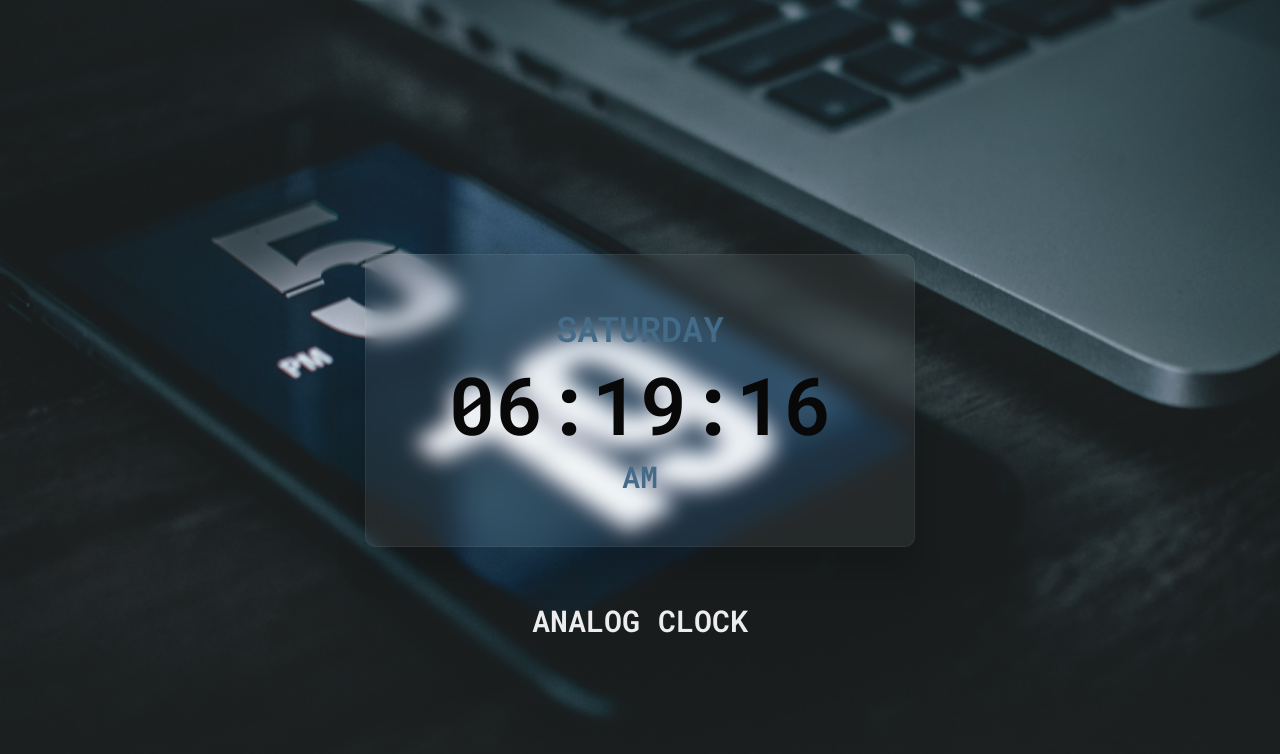
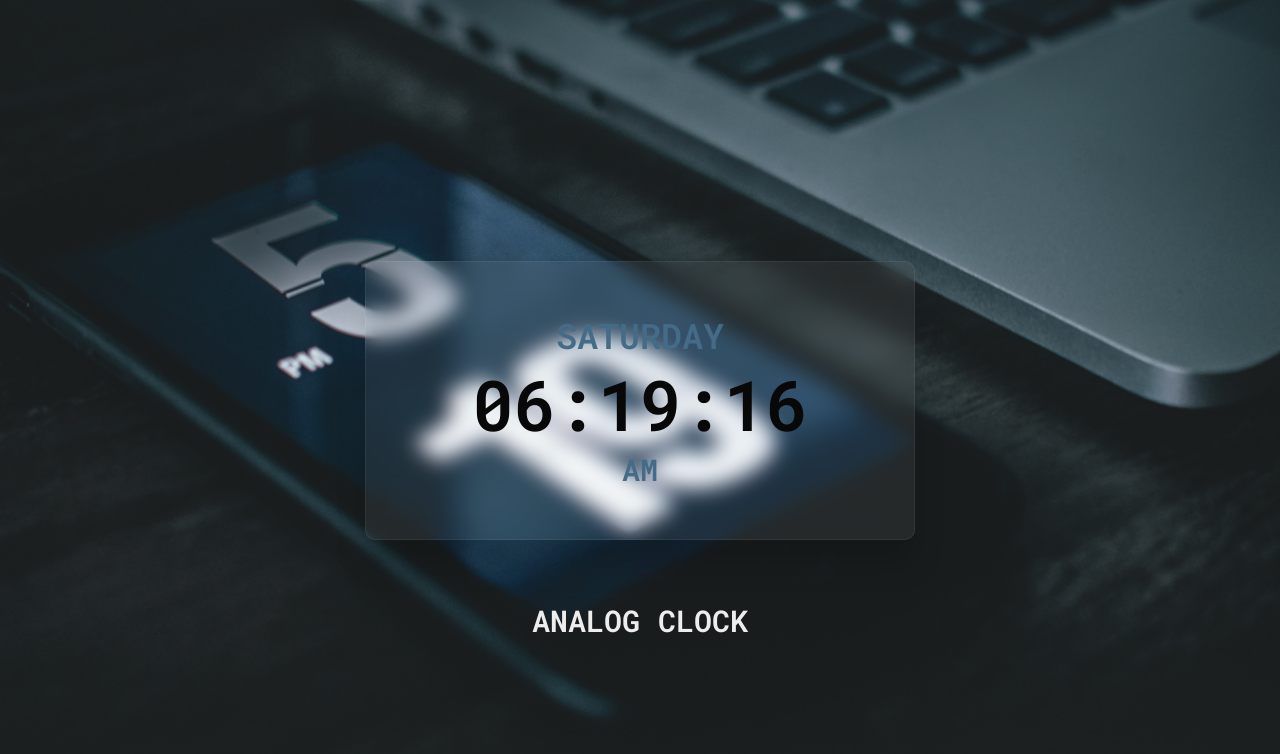
Before and after one commit to kizitech/Digital-Clock, a plain HTML site: page index.html in a window 1280 px wide. Drawn offline with Linux system fonts and the light colour scheme.

Commit message:
Added view port width

```diff
--- a/index.html
+++ b/index.html
@@ -3,6 +3,10 @@
 
 <head>
     <title>Digital Clock</title>
+
+    <meta charset="UTF-8">
+    <meta name="viewport" content="width=device-width, initial-scale=1.0">
+
     <link rel="stylesheet" href="style.css">
     <link rel="shortcut icon" href="Images/kizitech-favicon.png" type="image/x-icon">
     <link href="https://fonts.googleapis.com/css2?family=Roboto+Mono:wght@600&display=swap" rel="stylesheet">
@@ -18,7 +22,7 @@
         </section>
     </section>
 
-	<a href="http://kizitech.github.io/Analog-Clock/">ANALOG CLOCK</a>
+    <a href="http://kizitech.github.io/Analog-Clock/">ANALOG CLOCK</a>
 
     <!--Script-->
     <script src="script.js"></script>
--- a/style.css
+++ b/style.css
@@ -59,7 +59,7 @@ a:visited {
 }
 
 .time {
-    font-size: 80px;
+    font-size: 70px;
     color: #080808;
     display: inline-block;
 }
```
